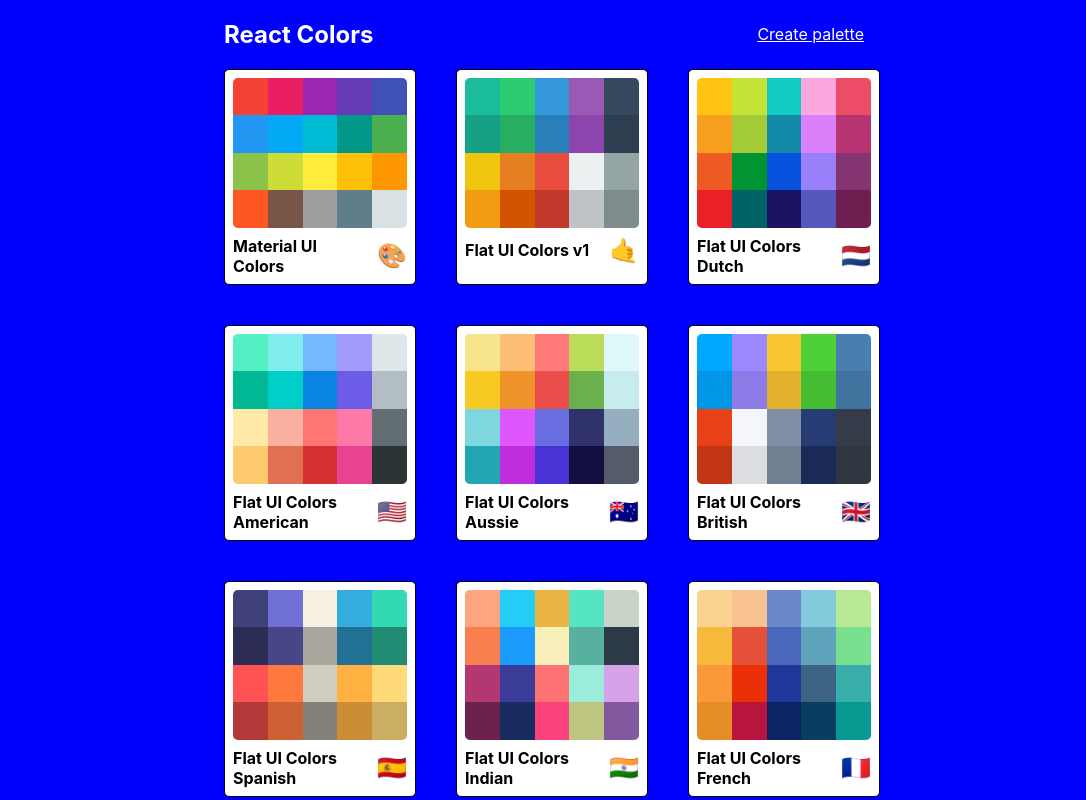
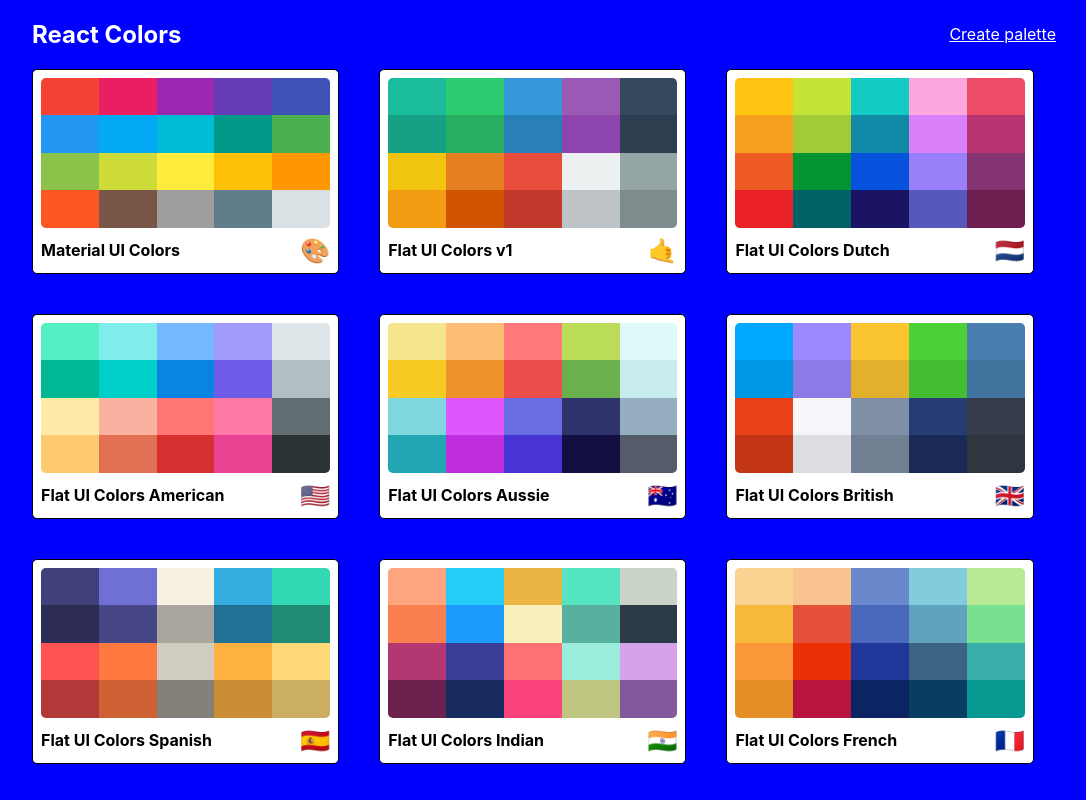
Before and after one commit to vbrianlai/color-palette-app, a React (Create React App) app in the folder color-palette-app/: page / in a window 1280 px wide. Shown: the whole page, without its empty margins (96-1182 px from the left). Built offline with nearby package versions, Linux system fonts and the light colour scheme.

Commit message:
add responsive sizing to Palette List

```diff
--- a/color-palette-app/src/styles/PaletteListStyles.js
+++ b/color-palette-app/src/styles/PaletteListStyles.js
@@ -1,3 +1,5 @@
+import sizes from './sizes';
+
 export default {
     root: {
         backgroundColor: 'blue',
@@ -12,7 +14,13 @@
         display: 'flex',
         alignItems: 'flex-start',
         flexDirection: 'column',
-        flexWrap: 'wrap'
+        flexWrap: 'wrap',
+        [sizes.down('xl')]: {
+            width: '80%'
+        },
+        [sizes.down('xs')]: {
+            width: '75%'
+        }
     },
     nav: {
         color: 'white',
@@ -29,6 +37,13 @@
         width: '100%',
         display: 'grid',
         gridTemplateColumns: 'repeat(3, 30%)',
-        gridGap: '2.5rem'
+        gridGap: '2.5rem',
+        [sizes.down('md')]: {
+            gridTemplateColumns: 'repeat(2, 50%)',
+        },
+        [sizes.down('xs')]: {
+            gridTemplateColumns: 'repeat(1, 100%)',
+            gridGap: '1rem'
+        }
     }
 }
--- a/color-palette-app/src/styles/sizes.js
+++ b/color-palette-app/src/styles/sizes.js
@@ -7,7 +7,8 @@
             xs: '575.98px',
             sm: '767.98px',
             md: '991.98px',
-            lg: '1199.98px'
+            lg: '1199.98px',
+            xl: '1600px'
         }
         return `@media (max-width: ${sizes[size]})`;
     }
```
